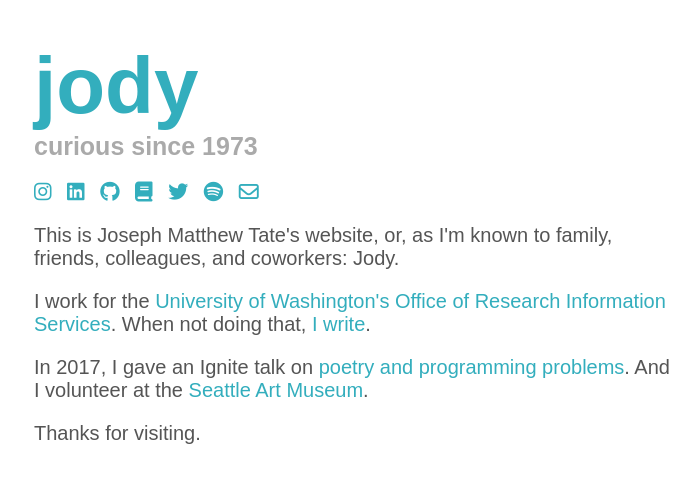
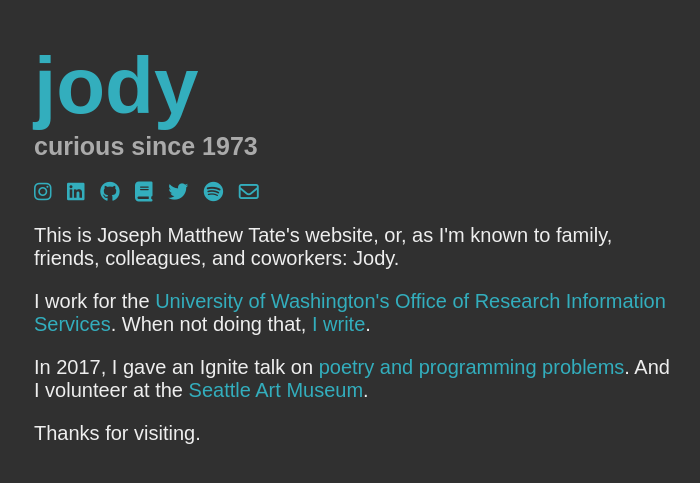
Before and after one commit to jodytate/josephtate.com, a PHP site: page /index.html in a window 1280 px wide. Shown: the top 483 px of the page, without its empty margins (286-986 px from the left). Run offline with PHP 8.4, Linux system fonts and the light colour scheme; some libraries are stand-ins or nearby versions; some web fonts are replaced.

Commit message:
use darker background
and lighter font

```diff
--- a/styles/styles.css
+++ b/styles/styles.css
@@ -67,8 +67,8 @@ body {
   font-family: source-sans-pro, sans-serif;
   font-weight: 400;
   font-style: normal;
-  color: #555555;
-  background: #ffffff;
+  color: #eeeeee;
+  background: #303030;
   -webkit-animation: fadein 1s;
   -moz-animation: fadein 1s;
   -ms-animation: fadein 1s;
```
